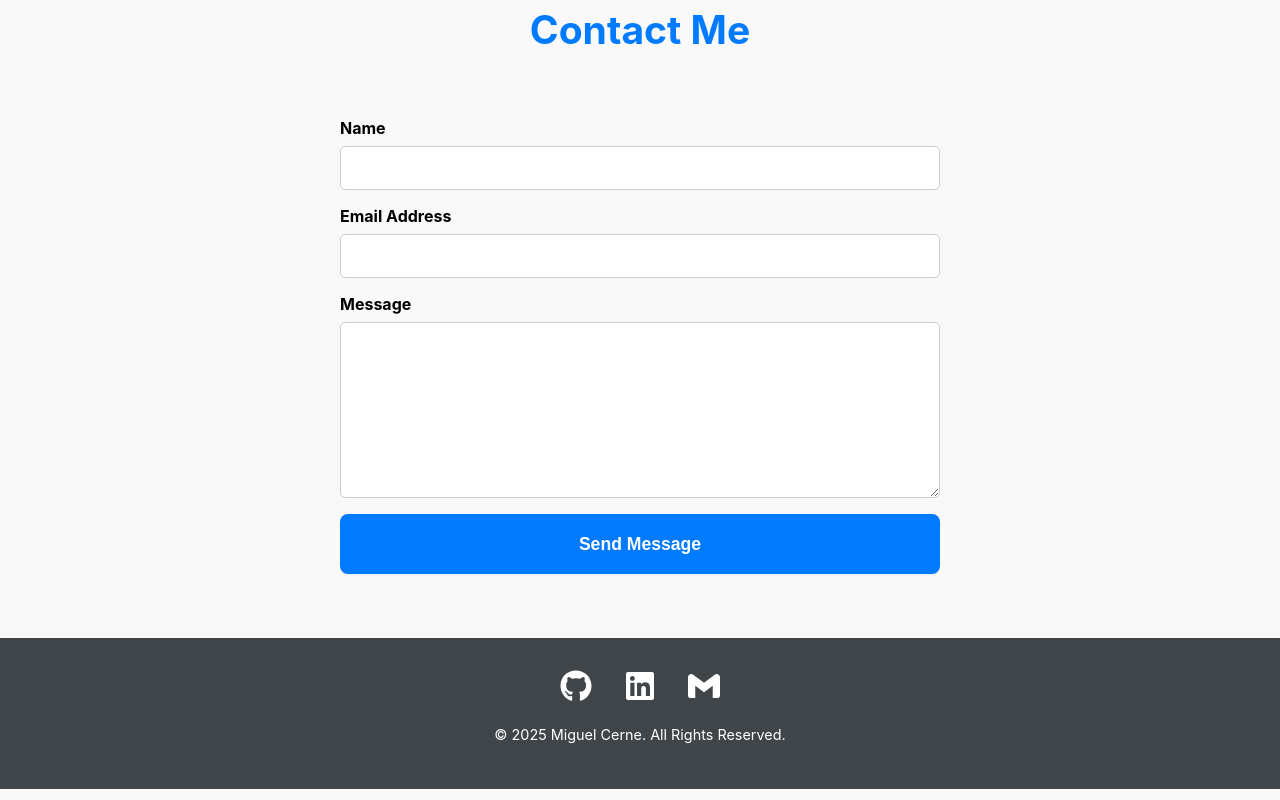
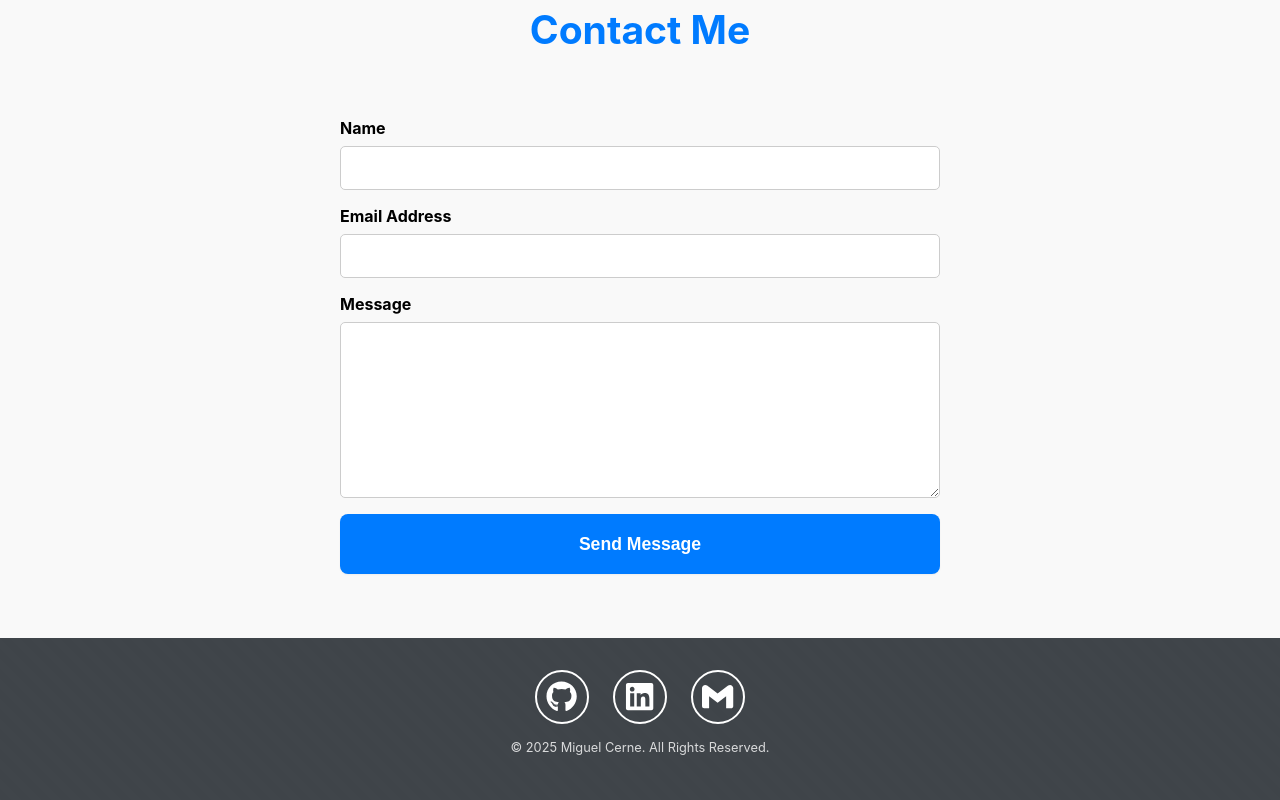
Before and after one commit to Cerne17/portfolio-fullstack, a React (Create React App) app in the folder frontend/: page / in a window 1280 px wide. Shown: the part 5257-6057 px from the top of the page. Built offline with nearby package versions, Linux system fonts and the light colour scheme; no server answers.

Commit message:
feat: updates the footer design

```diff
--- a/frontend/src/sections/Footer/Footer.module.css
+++ b/frontend/src/sections/Footer/Footer.module.css
@@ -1,30 +1,70 @@
 .footer {
-  background-color: var(
-    --color-secondary-dark
-  ); /* A dark, professional blue-gray */
-  color: var(--color-text-on-primary); /* A soft white for text */
-  padding: 2rem 1rem;
+  background-color: var(--color-secondary-dark);
+  color: var(--color-text-on-primary);
+  padding: var(--space-xl) var(--space-md);
   text-align: center;
+  position: relative;
+  overflow: hidden;
+}
+
+.footer::before {
+  content: "";
+  position: absolute;
+  top: 0;
+  left: 0;
+  width: 100%;
+  height: 100%;
+  background: linear-gradient(45deg, rgba(0, 0, 0, 0.1) 25%, transparent 25%, transparent 50%, rgba(0, 0, 0, 0.1) 50%, rgba(0, 0, 0, 0.1) 75%, transparent 75%, transparent);
+  background-size: 20px 20px;
+  opacity: 0.1;
+  z-index: 0;
 }
 
 .socialLinks {
-  margin-bottom: 1rem;
+  margin-bottom: var(--space-md);
+  display: flex;
+  justify-content: center;
+  gap: var(--space-lg);
+  position: relative;
+  z-index: 1;
 }
 
 .socialLinks a {
   color: var(--color-text-on-primary);
-  font-size: 2rem; /* Makes icons larger */
-  margin: 0 1rem;
-  transition: color 0.3s ease-in-out;
+  font-size: var(--fs-700);
+  transition: var(--transition-base);
+  display: flex;
+  align-items: center;
+  justify-content: center;
+  width: 50px;
+  height: 50px;
+  border-radius: 50%;
+  border: 2px solid var(--color-text-on-primary);
 }
 
 .socialLinks a:hover {
-  color: var(--color-primary); /* Uses your site's primary blue on hover */
+  color: var(--color-primary);
+  border-color: var(--color-primary);
+  transform: translateY(-3px) scale(1.05);
+  box-shadow: var(--box-shadow-md);
 }
 
 .copyrightText {
-  font-size: 0.9rem;
-  color: var(
-    --color-text-on-primary
-  ); /* A slightly dimmer white for the copyright */
+  font-size: var(--fs-300);
+  color: var(--color-text-on-primary);
+  opacity: 0.8;
+  position: relative;
+  z-index: 1;
 }
+
+@media (max-width: 768px) {
+  .socialLinks {
+    gap: var(--space-md);
+  }
+
+  .socialLinks a {
+    font-size: var(--fs-600);
+    width: 45px;
+    height: 45px;
+  }
+}
```
